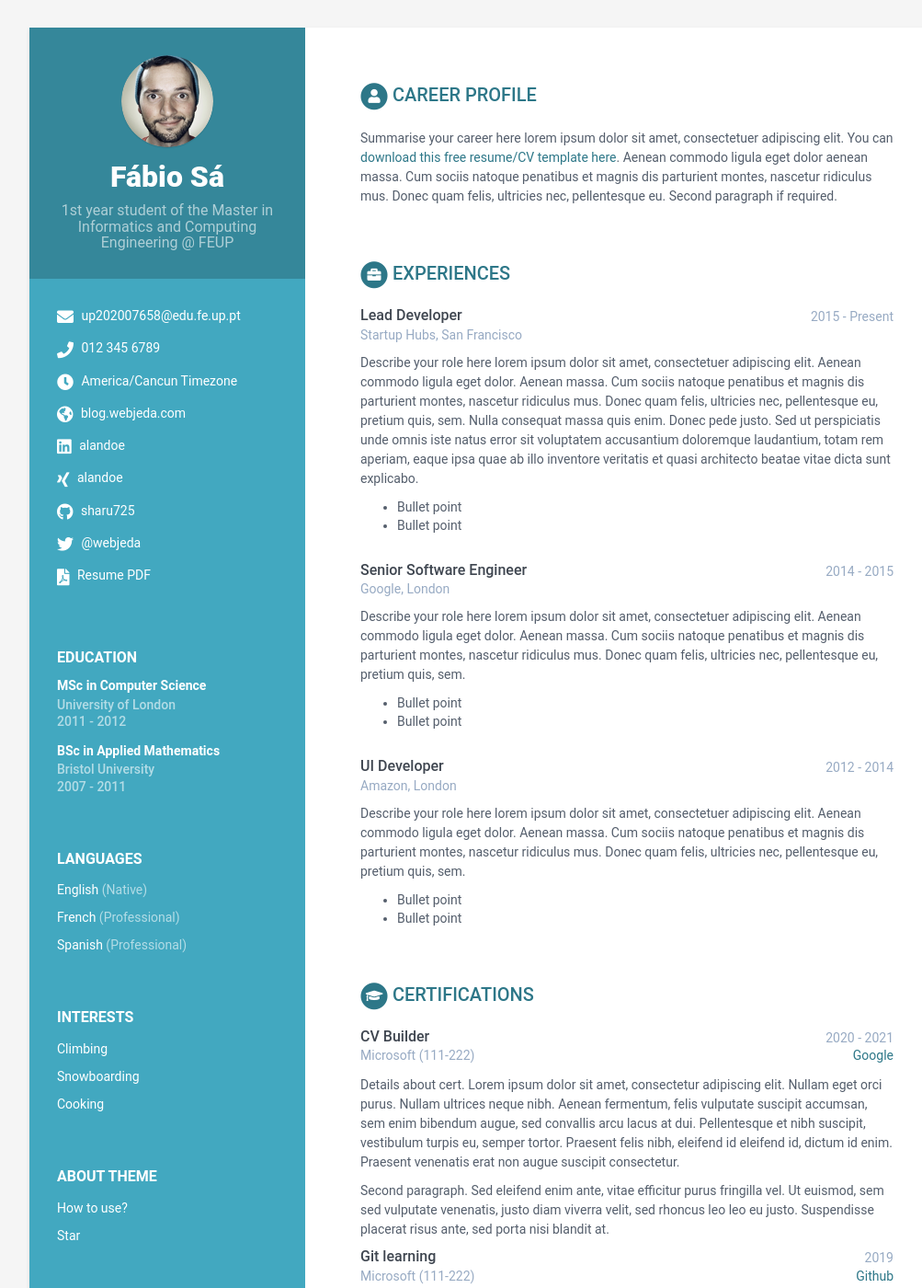
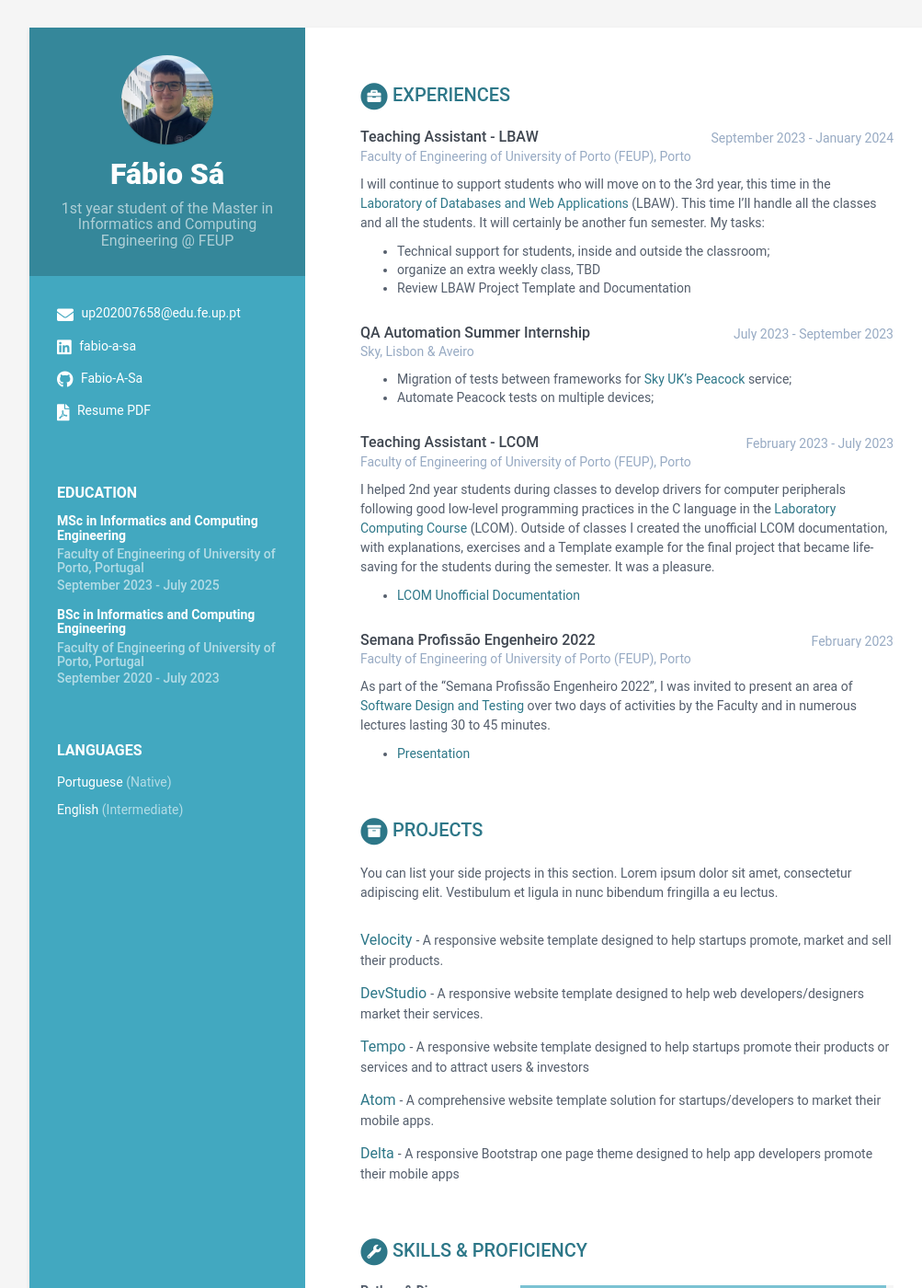
Before and after one commit to Fabio-A-Sa/Fabio-A-Sa.github.io, a Jekyll site: the page built from index.html, in a window 1280 px wide and 1400 px high. Shown: the whole window at 92% size, without its empty margins (108-1111 px from the left). Built offline with Jekyll 4.4.1, drawn with Linux system fonts in a browser that asks for light colours; some of the changed text lies outside the part shown.

Commit message:
save CV progress

```diff
--- a/_data/data.yml
+++ b/_data/data.yml
@@ -4,7 +4,7 @@
 
 sidebar:
     position: left # position of the sidebar : left or right
-    about: True # set to False or comment line if you want to remove the "how to use?" in the sidebar
+    about: False # set to False or comment line if you want to remove the "how to use?" in the sidebar
     education: True # set to False if you want education in main section instead of in sidebar
 
     # Profile information
@@ -14,162 +14,63 @@ sidebar:
 
     # Sidebar links
     email: up202007658@edu.fe.up.pt
-    phone: 012 345 6789
-    timezone: America/Cancun Timezone
-    citizenship:
-    website: blog.webjeda.com #do not add http://
-    linkedin: alandoe
-    xing: alandoe
-    github: sharu725
-    telegram: # add your nickname without '@' sign
-    gitlab:
-    bitbucket:
-    twitter: '@webjeda'
-    stack-overflow: # Number/Username, e.g. 123456/alandoe
-    codewars:
-    goodreads: # Number-Username, e.g. 123456-alandoe
-    pdf: http://www.africau.edu/images/default/sample.pdf
+    linkedin: fabio-a-sa
+    github: Fabio-A-Sa
+    pdf: ../assets/resume.pdf
 
     languages:
       title: Languages
       info:
-        - idiom: English
+        - idiom: Portuguese
           level: Native
 
-        - idiom: French
-          level: Professional
+        - idiom: English
+          level: Intermediate
 
-        - idiom: Spanish
-          level: Professional
-
-    interests:
-      title: Interests
-      info:
-        - item: Climbing
-          link:
-
-        - item: Snowboarding
-          link:
-
-        - item: Cooking
-          link:
-
-career-profile:
-    title: Career Profile
-    summary: |
-      Summarise your career here lorem ipsum dolor sit amet, consectetuer
-      adipiscing elit. You can [download this free resume/CV template here]().
-      Aenean commodo ligula eget dolor aenean massa. Cum sociis natoque
-      penatibus et magnis dis parturient montes, nascetur ridiculus mus.
-      Donec quam felis, ultricies nec, pellentesque eu.
-      Second paragraph if required.
 education:
     title: Education
     info:
-      - degree: MSc in Computer Science
-        university: University of London
-        time: 2011 - 2012
-        details: |
-          Describe your study here lorem ipsum dolor sit amet, consectetuer
-          adipiscing elit. Aenean commodo ligula eget dolor. Aenean massa. Cum
-          sociis natoque penatibus et magnis dis parturient montes, nascetur
-          ridiculus mus. Donec quam felis, ultricies nec, pellentesque eu,
-          pretium quis, sem.
-            - Bullet point
-            - Bullet point
-      - degree: BSc in Applied Mathematics
-        university: Bristol University
-        time: 2007 - 2011
-        details: |
-          Describe your study here lorem ipsum dolor sit amet, consectetuer
-          adipiscing elit. Aenean commodo ligula eget dolor. Aenean massa. Cum
-          sociis natoque penatibus et magnis dis parturient montes, nascetur
-          ridiculus mus. Donec quam felis, ultricies nec, pellentesque eu,
-          pretium quis, sem.
-            - Bullet point
-            - Bullet point
+      - degree: MSc in Informatics and Computing Engineering
+        university: Faculty of Engineering of University of Porto, Portugal
+        time: September 2023 - July 2025
+        details:
+      - degree: BSc in Informatics and Computing Engineering
+        university: Faculty of Engineering of University of Porto, Portugal
+        time: September 2020 - July 2023
+
 experiences:
     title: Experiences
     info:
-      - role: Lead Developer
-        time: 2015 - Present
-        company: Startup Hubs, San Francisco
+
+      - role: Teaching Assistant - LBAW
+        time: September 2023 - January 2024
+        company: Faculty of Engineering of University of Porto (FEUP), Porto
         details: |
-          Describe your role here lorem ipsum dolor sit amet, consectetuer
-          adipiscing elit. Aenean commodo ligula eget dolor. Aenean massa.
-          Cum sociis natoque penatibus et magnis dis parturient montes,
-          nascetur ridiculus mus. Donec quam felis, ultricies nec,
-          pellentesque eu, pretium quis, sem. Nulla consequat massa quis
-          enim. Donec pede justo. Sed ut perspiciatis unde omnis iste natus
-          error sit voluptatem accusantium doloremque laudantium, totam rem
-          aperiam, eaque ipsa quae ab illo inventore veritatis et quasi
-          architecto beatae vitae dicta sunt explicabo.
-            - Bullet point
-            - Bullet point
-      - role: Senior Software Engineer
-        time: 2014 - 2015
-        company: Google, London
+          I will continue to support students who will move on to the 3rd year, this time in the <a href="https://sigarra.up.pt/feup/pt/ucurr_geral.ficha_uc_view?pv_ocorrencia_id=501685">Laboratory of Databases and Web Applications</a> (LBAW). This time I'll handle all the classes and all the students. It will certainly be another fun semester. My tasks:
+          - Technical support for students, inside and outside the classroom;
+          - organize an extra weekly class, TBD
+          - Review LBAW Project Template and Documentation
+
+      - role: QA Automation Summer Internship
+        time: July 2023 - September 2023
+        company: Sky, Lisbon & Aveiro
         details: |
-          Describe your role here lorem ipsum dolor sit amet, consectetuer
-          adipiscing elit. Aenean commodo ligula eget dolor. Aenean massa.
-          Cum sociis natoque penatibus et magnis dis parturient montes,
-          nascetur ridiculus mus. Donec quam felis, ultricies nec,
-          pellentesque eu, pretium quis, sem.
-            - Bullet point
-            - Bullet point
-      - role: UI Developer
-        time: 2012 - 2014
-        company: Amazon, London
+          - Migration of tests between frameworks for <a href="https://www.peacocktv.com/">Sky UK's Peacock</a> service;
+          - Automate Peacock tests on multiple devices;
+
+      - role: Teaching Assistant - LCOM
+        time: February 2023 - July 2023
+        company: Faculty of Engineering of University of Porto (FEUP), Porto
         details: |
-          Describe your role here lorem ipsum dolor sit amet, consectetuer
-          adipiscing elit. Aenean commodo ligula eget dolor. Aenean massa.
-          Cum sociis natoque penatibus et magnis dis parturient montes,
-          nascetur ridiculus mus. Donec quam felis, ultricies nec,
-          pellentesque eu, pretium quis, sem.
-            - Bullet point
-            - Bullet point
+          I helped 2nd year students during classes to develop drivers for computer peripherals following good low-level programming practices in the C language in the <a href="https://sigarra.up.pt/feup/pt/ucurr_geral.ficha_uc_view?pv_ocorrencia_id=501680">Laboratory Computing Course</a> (LCOM). Outside of classes I created the unofficial LCOM documentation, with explanations, exercises and a Template example for the final project that became life-saving for the students during the semester. It was a pleasure.
+            - <a href="https://github.com/Fabio-A-Sa/Y2S2-LabComputadores" >LCOM Unofficial Documentation</a>
 
-certifications:
-      title: Certifications
-      list:
-        - name: CV Builder
-          start: 2020
-          end: 2021
-          organization: Microsoft
-          credentialid: 111-222
-          credentialurl: www.google.com
-          credentialname: Google
-          details: |
-            Details about cert. Lorem ipsum dolor sit amet, consectetur
-            adipiscing elit.
-            Nullam eget orci purus. Nullam ultrices neque nibh.
-            Aenean fermentum, felis vulputate suscipit accumsan,
-            sem enim bibendum augue, sed convallis arcu lacus at dui.
-            Pellentesque et nibh suscipit, vestibulum turpis eu, semper tortor.
-            Praesent felis nibh, eleifend id eleifend id, dictum id enim.
-            Praesent venenatis erat non augue suscipit consectetur.
-
-            Second paragraph. Sed eleifend enim ante, vitae efficitur purus
-            fringilla vel. Ut euismod, sem sed vulputate venenatis,
-            justo diam viverra velit, sed rhoncus leo leo eu justo.
-            Suspendisse placerat risus ante, sed porta nisi blandit at.
-        - name: Git learning
-          start: 2019
-          end:
-          organization: Microsoft
-          credentialid: 111-222
-          credentialurl: www.github.com
-          credentialname: Github
-          details: |
-            Older certification. Lorem ipsum dolor sit amet, consectetur
-            adipiscing elit.
-            Nullam eget orci purus. Nullam ultrices neque nibh.
-            Aenean fermentum, felis vulputate suscipit accumsan,
-            sem enim bibendum augue, sed convallis arcu lacus at dui.
-            Pellentesque et nibh suscipit, vestibulum turpis eu, semper tortor.
-            Praesent felis nibh, eleifend id eleifend id, dictum id enim.
-            Praesent venenatis erat non augue suscipit consectetur.
-
+      - role: Semana Profissão Engenheiro 2022
+        time: February 2023
+        company: Faculty of Engineering of University of Porto (FEUP), Porto
+        details: |
+          As part of the "Semana Profissão Engenheiro 2022", I was invited to present an area of <a href="https://sigarra.up.pt/feup/pt/ucurr_geral.ficha_uc_view?pv_ocorrencia_id=484407">Software Design and Testing</a> over two days of activities by the Faculty and in numerous lectures lasting 30 to 45 minutes.
+            - <a href="https://github.com/Fabio-A-Sa/Y2S1-LabTesteSoftware/tree/main/SPE%20-%20Semana%20Profissão%20Engenheiro">Presentation</a>
 projects:
     title: Projects
     intro: >
@@ -197,47 +98,6 @@ projects:
         link: "#"
         tagline: "A responsive Bootstrap one page theme designed to help app developers promote their mobile apps"
 
-oss:
-    title: OSS Contributions
-    intro: >
-      You can list your open source software contributions in this
-      section. Lorem ipsum dolor sit amet, consectetur adipiscing elit.
-      Vestibulum et ligula in nunc bibendum fringilla a eu lectus.
-    contributions:
-      - title: Tempo
-        link: "#"
-        tagline: "A responsive website template designed to help startups promote their products or services and to attract users &amp; investors"
-
-      - title: Atom
-        link: "#"
-        tagline: "A comprehensive website template solution for startups/developers to market their mobile apps."
-
-      - title: Delta
-        link: "#"
-        tagline: "A responsive Bootstrap one page theme designed to help app developers promote their mobile apps"
-
-publications:
-    title: Publications
-    intro: |
-      You can list your publications in this section. Lorem ipsum dolor sit
-      amet, consectetur adipiscing elit. Vestibulum et ligula in nunc
-      bibendum fringilla a eu lectus.
-    papers:
-      - title: The Art of Computer Programming
-        link: "#"
-        authors: Donald E. Knuth
-        conference: Addison-Wesley, 1968
-
-      - title: "Genetic Programming III: Darwinian Invention &amp; Problem Solving"
-        link: "#"
-        authors: Koza, J.R., Andre, D., Bennett, F.H., Keane, M.A.
-        conference: "Morgan Kaufmann Publishers Inc., San Francisco, CA, USA, 1st edn. (1999)"
-
-      - title: A syntax directed compiler for Algol 60
-        link: "#"
-        authors: Edgar T. Irons
-        conference: "Comm. ACM 4 (1961), 51–55"
-
 skills:
     title: Skills &amp; Proficiency
 
```
Also changed, not shown: assets/images/profile.png, 4 other files.
